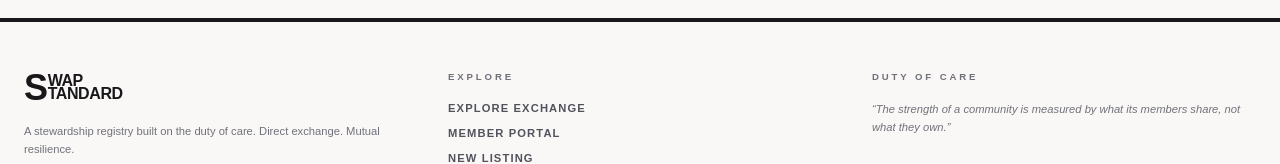
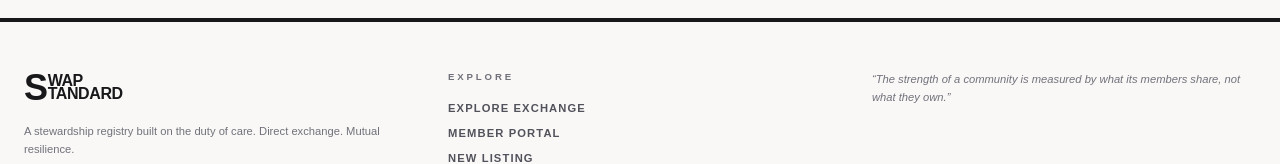
Before and after one commit to mparisi76/swap-standard, a Next.js app: page /register in a window 1280 px wide. Shown: the part 781-945 px from the top of the page. Built offline with nearby package versions, Linux system fonts and the light colour scheme; no server answers.

Commit message:
various tweaks

```diff
--- a/src/components/layout/Footer.tsx
+++ b/src/components/layout/Footer.tsx
@@ -59,9 +59,9 @@ export default function Footer() {
 
           {/* Ethos */}
           <div>
-            <span className="text-label font-black uppercase tracking-[0.3em] text-zinc-500 block mb-4">
+            {/* <span className="text-label font-black uppercase tracking-[0.3em] text-zinc-500 block mb-4">
               Duty of Care
-            </span>
+            </span> */}
             <p className="text-detail text-zinc-500 leading-relaxed italic">
               &ldquo;The strength of a community is measured by what its members share, not what they own.&rdquo;
             </p>
```
